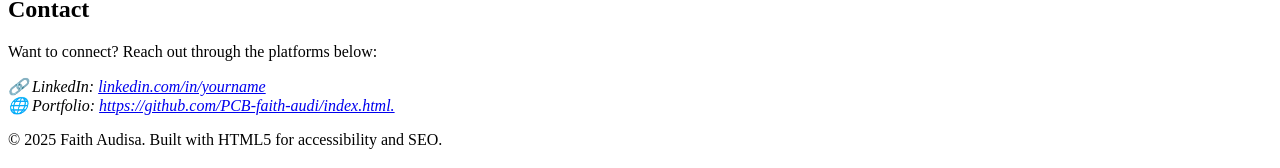
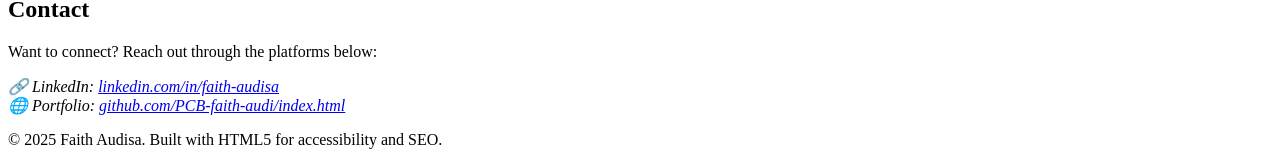
Before and after one commit to PCB-faith-audi/index.html., a plain HTML site: page index.html in a window 1280 px wide. Shown: the part 518-686 px from the top of the page. Drawn offline with Linux system fonts and the light colour scheme.

Commit message:
Update: Fixed conflicts and improved index.html

```diff
--- a/index.html
+++ b/index.html
@@ -57,8 +57,9 @@
             <p>Want to connect? Reach out through the platforms below:</p>
             <address>
                 🔗 LinkedIn: <a href="https://www.linkedin.com/in/faith-audisa-b069572b0/" target="_blank"
-                    rel="noopener">linkedin.com/in/yourname</a><br>
-                🌐 Portfolio: <a href="https://github.com/PCB-faith-audi/index.html." target="_blank" rel="noopener">https://github.com/PCB-faith-audi/index.html.</a>
+                    rel="noopener">linkedin.com/in/faith-audisa</a><br>
+                🌐 Portfolio: <a href="https://github.com/PCB-faith-audi/index.html" target="_blank"
+                    rel="noopener">github.com/PCB-faith-audi/index.html</a>
             </address>
         </section>
     </main>
```
